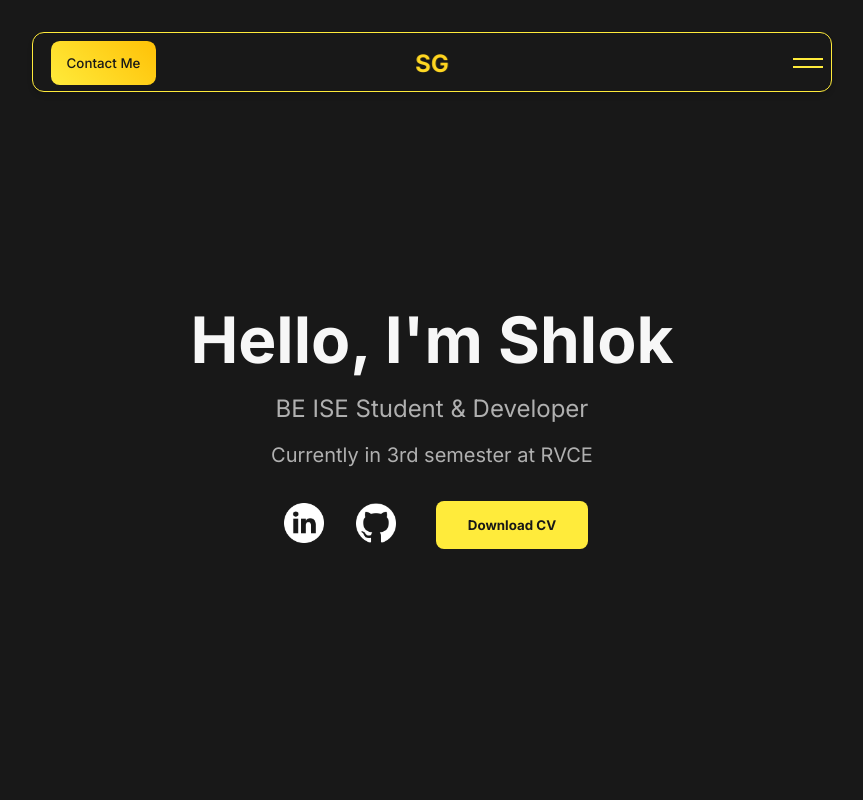
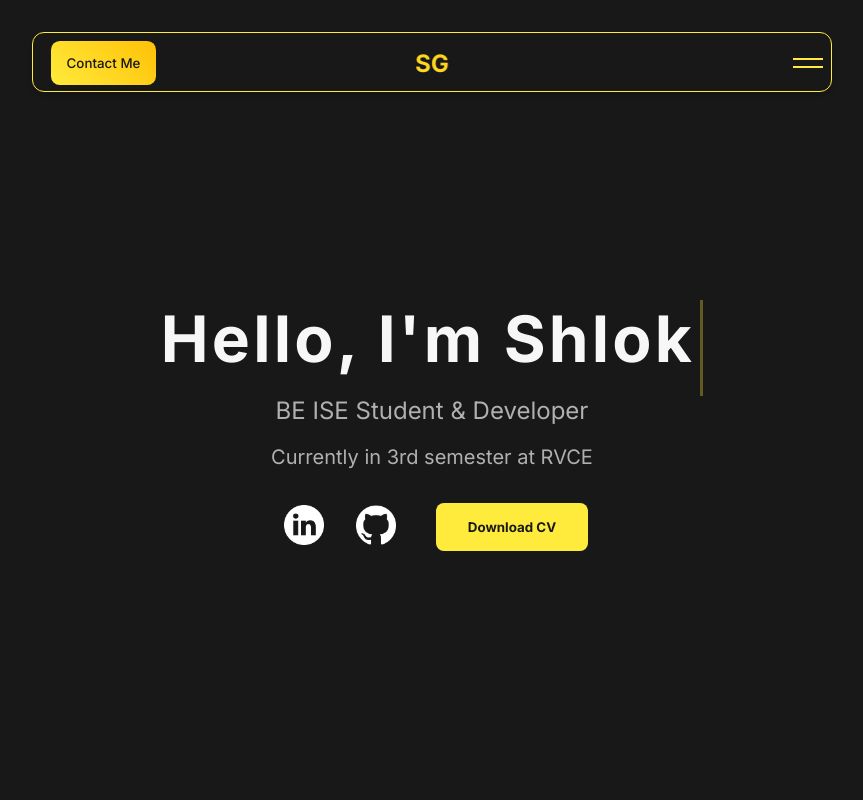
Before and after one commit to gshlok/portfolio, a React (Vite) app: page / in a window 1280 px wide. Shown: the top 800 px of the page, without its empty margins (208-1071 px from the left). Built offline with nearby package versions, Linux system fonts and the light colour scheme.

Commit message:
Final changes

```diff
--- a/backup/index.html
+++ b/backup/index.html
@@ -104,7 +104,7 @@
                     <button type="submit">Send Message</button>
                 </form>
                 <div class="contact-links">
-                    <a href="mailto:gshlok.is24@rvce.edu.in" class="contact-link">
+                    <a href="mailto:shlokgraman@gmail.com" class="contact-link">
                         <img src="images/email.png" alt="Email">
                     </a>
                     <a href="https://in.linkedin.com/in/shlok-g" class="contact-link">
--- a/src/components/Footer.tsx
+++ b/src/components/Footer.tsx
@@ -8,9 +8,9 @@ const Footer: React.FC = () => {
                 <div className="footer-section">
                     <h3>Contact Me</h3>
                     <div className="footer-links">
-                        <a href="mailto:gshlok.is24@rvce.edu.in" className="footer-link">
+                        <a href="mailto:shlokgraman@gmail.com" className="footer-link">
                             <img src="/images/email.png" alt="Email" className="footer-icon" />
-                            <span>gshlok.is24@rvce.edu.in</span>
+                            <span>shlokgraman@gmail.com</span>
                         </a>
                         <a href="https://in.linkedin.com/in/shlok-g" className="footer-link">
                             <img src="/images/linkedin.png" alt="LinkedIn" className="footer-icon" />
--- a/src/components/Hero.css
+++ b/src/components/Hero.css
@@ -20,6 +20,32 @@ h1 {
     font-size: 8vh;
     margin-bottom: 2vh;
     color: #F7F7F7;
+}
+
+.typewriter {
+    font-size: 8vh;
+    margin-bottom: 2vh;
+    color: #F7F7F7;
+    font-family: inherit;
+    overflow: hidden;
+    white-space: nowrap;
+    margin: 0 auto;
+    letter-spacing: 0.05em;
+}
+
+.cursor {
+    display: inline-block;
+    width: 3px;
+    height: 1.5em;
+    background-color: #FFEB3B;
+    margin-left: 5px;
+    animation: blink 1s infinite;
+}
+
+@keyframes blink {
+    0% { opacity: 1; }
+    50% { opacity: 0; }
+    100% { opacity: 1; }
 }
 
 .subtitle {
@@ -78,6 +104,10 @@ button:hover {
         font-size: 6vh;
     }
 
+    .typewriter {
+        font-size: 6vh;
+    }
+
     .subtitle {
         font-size: 2.5vh;
     }
--- a/src/components/Hero.tsx
+++ b/src/components/Hero.tsx
@@ -1,11 +1,47 @@
-import React from 'react';
+import React, { useState, useEffect } from 'react';
 import './Hero.css';
 
 const Hero: React.FC = () => {
+    const [text, setText] = useState('');
+    const [isDeleting, setIsDeleting] = useState(false);
+    const [loopNum, setLoopNum] = useState(0);
+    const [typingSpeed, setTypingSpeed] = useState(150);
+
+    const phrases = ["Hello, I'm Shlok"];
+
+    useEffect(() => {
+        const handleType = () => {
+            const i = loopNum % phrases.length;
+            const fullText = phrases[i];
+
+            setText(isDeleting
+                ? fullText.substring(0, text.length - 1)
+                : fullText.substring(0, text.length + 1)
+            );
+
+            setTypingSpeed(isDeleting ? 30 : 150);
+
+            if (!isDeleting && text === fullText) {
+                setTimeout(() => setIsDeleting(true), 500);
+            } else if (isDeleting && text === '') {
+                setIsDeleting(false);
+                setLoopNum(loopNum + 1);
+            }
+        };
+
+        // Stop looping after one complete cycle
+        if (loopNum > 0 && !isDeleting && text === phrases[0]) {
+            return;
+        }
+
+        const timer = setTimeout(handleType, typingSpeed);
+        return () => clearTimeout(timer);
+    }, [text, isDeleting, loopNum, phrases, typingSpeed]);
+
     return (
         <section id="home" className="section hero-section">
             <div className="hero-content">
-                <h1>Hello, I'm Shlok</h1>
+                <h1 className="typewriter">{text}<span className="cursor">|</span></h1>
                 <p className="subtitle">BE ISE Student & Developer</p>
                 <p className="description">Currently in 3rd semester at RVCE</p>
                 <div className="social-links">
```
